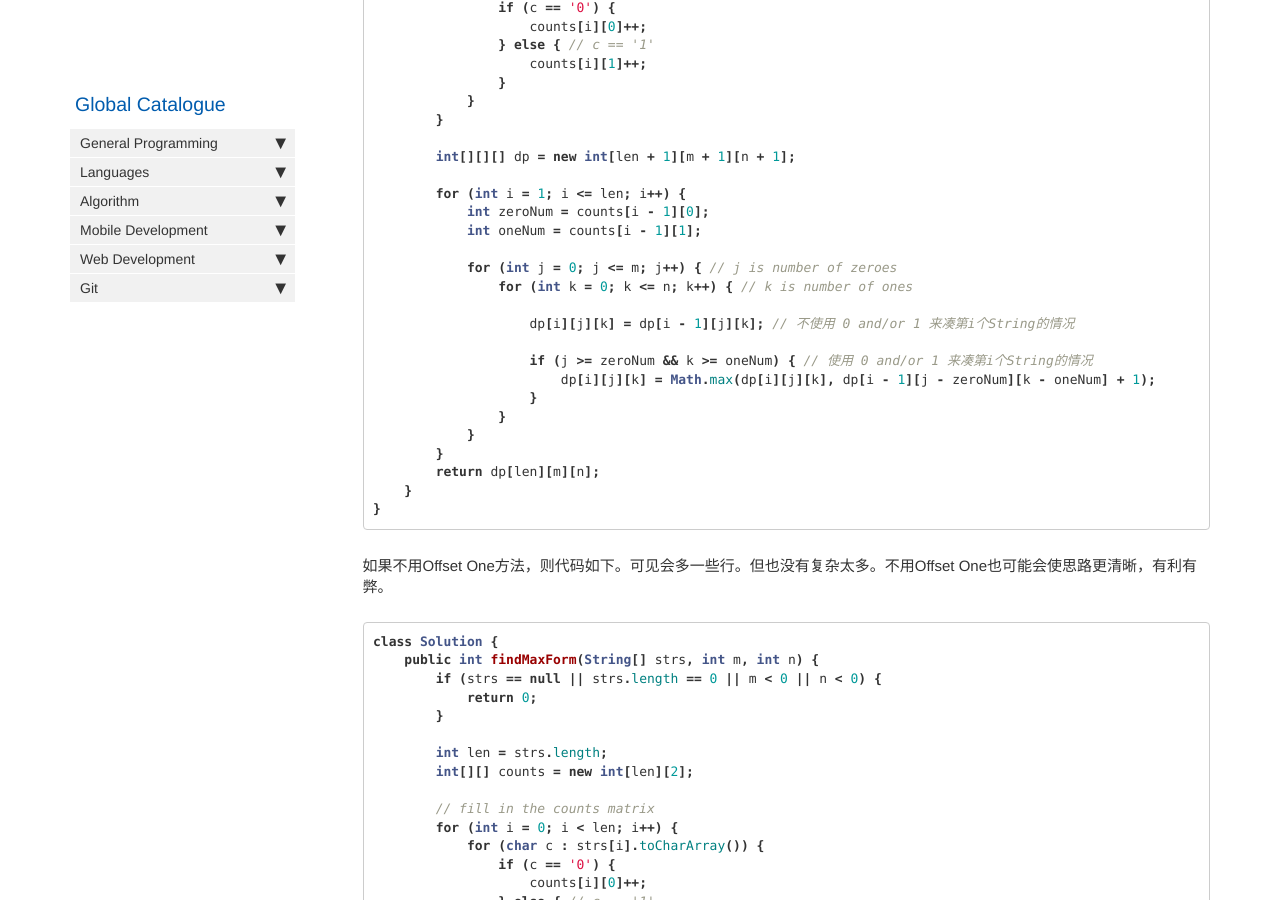
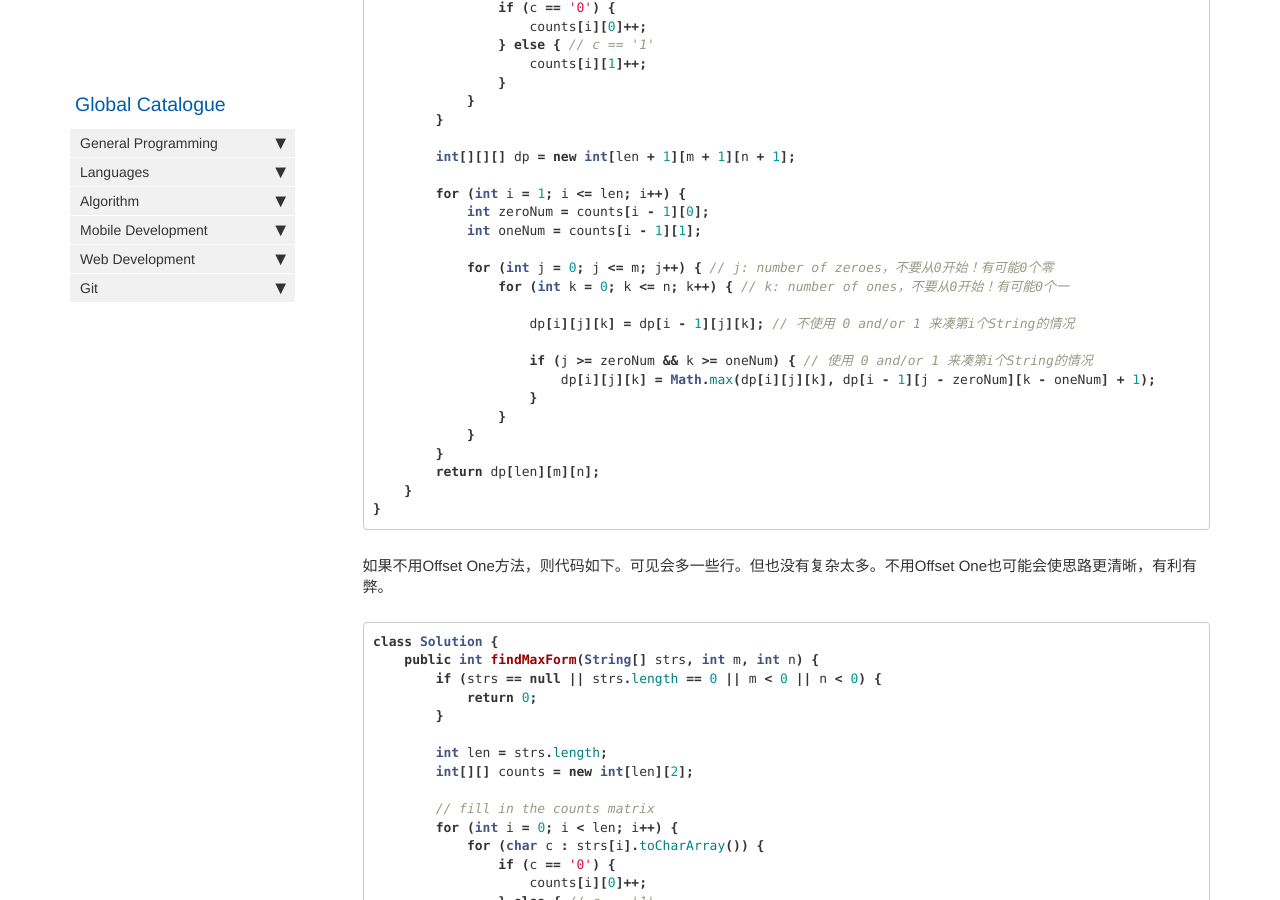
Before and after one commit to HungryOrc/hungryorc.github.io, a Jekyll site: the page built from pages/algorithm/algorithm_ones_and_zeroes_form_max_number_of_strings.md, in a window 1280 px wide and 900 px high, scrolled down 1500 px. Built offline with Jekyll 4.4.1, drawn with Linux system fonts in a browser that asks for light colours; nearby versions of some CDN libraries; comment, search, counter and statistics services are not loaded.

Commit message:
Update algorithm_ones_and_zeroes_form_max_number_of_strings.md

```diff
--- a/pages/algorithm/algorithm_ones_and_zeroes_form_max_number_of_strings.md
+++ b/pages/algorithm/algorithm_ones_and_zeroes_form_max_number_of_strings.md
@@ -68,8 +68,8 @@ class Solution {
             int zeroNum = counts[i - 1][0];
             int oneNum = counts[i - 1][1];
 
-            for (int j = 0; j <= m; j++) { // j is number of zeroes
-                for (int k = 0; k <= n; k++) { // k is number of ones
+            for (int j = 0; j <= m; j++) { // j: number of zeroes，不要从0开始！有可能0个零
+                for (int k = 0; k <= n; k++) { // k: number of ones，不要从0开始！有可能0个一
 
                     dp[i][j][k] = dp[i - 1][j][k]; // 不使用 0 and/or 1 来凑第i个String的情况
 
```
